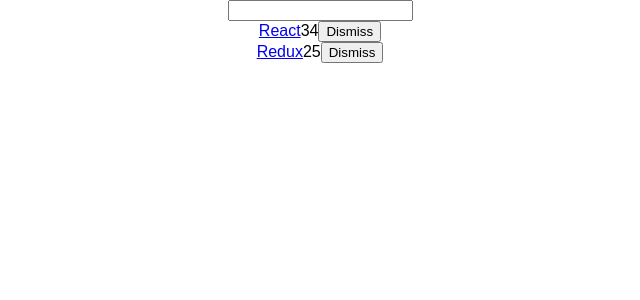
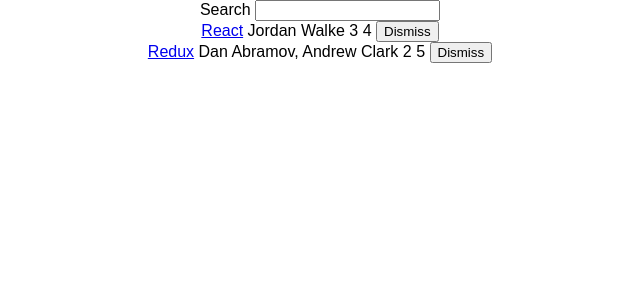
Before and after one commit to rusticpenguin/gReads, a React (Create React App) app: page / in a window 1280 px wide. Shown: the top 300 px of the page, without its empty margins (320-960 px from the left). Built offline with nearby package versions, Linux system fonts and the light colour scheme.

Commit message:
Componentized search functionality

```diff
--- a/src/App.js
+++ b/src/App.js
@@ -65,22 +65,56 @@
   }
 
   render() {
+    const { searchTerm, list } = this.state;
     return (
       <div className="App">
+        <Search
+          value={searchTerm}
+          onChange={this.onSearchChange}
+        >
+          Search
+        </Search>
+        <Table
+          list = {list}
+          pattern = {searchTerm}
+          onDismiss = {this.onDismiss}
+          />
+      </div>
+    );
+  }
+}
+
+class Search extends Component {
+  render() {
+    const { value, onChange, children } = this.props;
+    return(
       <form>
-          <input type="text" onChange={this.onSearchChange} />
+        {children} <input
+          type="text"
+          value={value}
+          onChange={onChange}
+        />
       </form>
-        {this.state.list.filter(isSearched(this.state.searchTerm)).map(item =>
+    );
+  }
+}
+
+class Table extends Component {
+  render() {
+    const { list, pattern, onDismiss } = this.props;
+    return (
+      <div>
+        {list.filter(isSearched(pattern)).map(item =>
           <div key={item.objectID}>
             <span>
               <a href={item.url}>{item.title}</a>
             </span>
-              <span>{item.authors}</span>
-              <span>{item.num_comments}</span>
-              <span>{item.points}</span>
+            <span> {item.author} </span>
+            <span> {item.num_comments} </span>
+            <span> {item.points} </span>
             <span>
               <button
-                  onClick={() => this.onDismiss(item.objectID)}
+                onClick={() => onDismiss(item.objectID)}
                 type="button"
               >
                 Dismiss
@@ -93,4 +127,23 @@
   }
 }
 
+class Button extends Component {
+  render() {
+    const {
+      onClick,
+      className = '',
+      children,
+    } = this.props;
+    return (
+      <button
+        onClick={onClick}
+        className={className}
+        type="button"
+      >
+        {children}
+      </button>
+    );
+  }
+}
+
 export default App;
```
Lines whose indentation alone changed are shown as unchanged.
